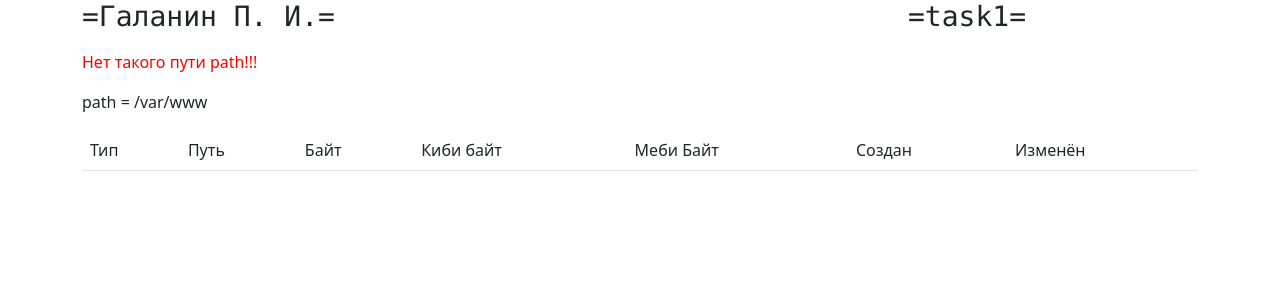
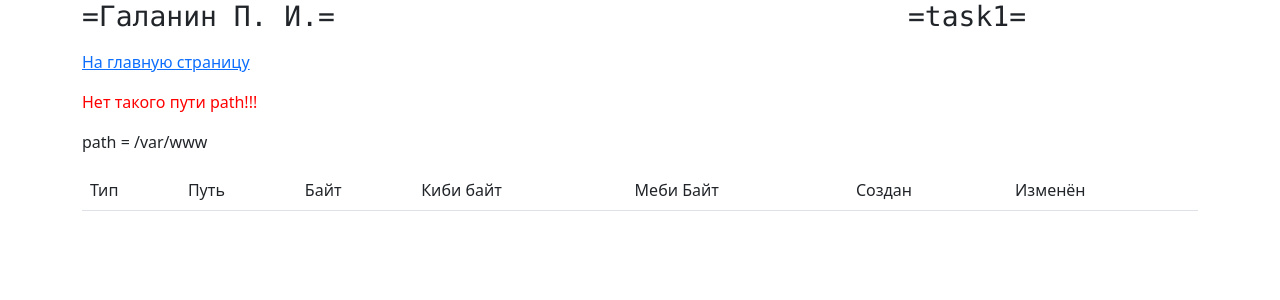
Before and after one commit to BrSTU-PO4-190333/5sem_WT, a PHP site: page /task1 in a window 1280 px wide. Shown: the top 300 px of the page. Run offline with PHP 8.4, Linux system fonts and the light colour scheme.

Commit message:
lab5/Galanin_Pavel : Updated task1

```diff
--- a/gpi_wt_lab5/lamp/var/www/html/task1/index.php
+++ b/gpi_wt_lab5/lamp/var/www/html/task1/index.php
@@ -64,6 +64,7 @@
 
 <div class="container">
     <?php printf("<h2><pre>%-32s %32s</pre></h2>", "=Галанин П. И.=", "=task1="); ?>
+    <p><a href="/">На главную страницу</a></p>
     <table class="table table-striped">
         <thead>
             <tr>
```
